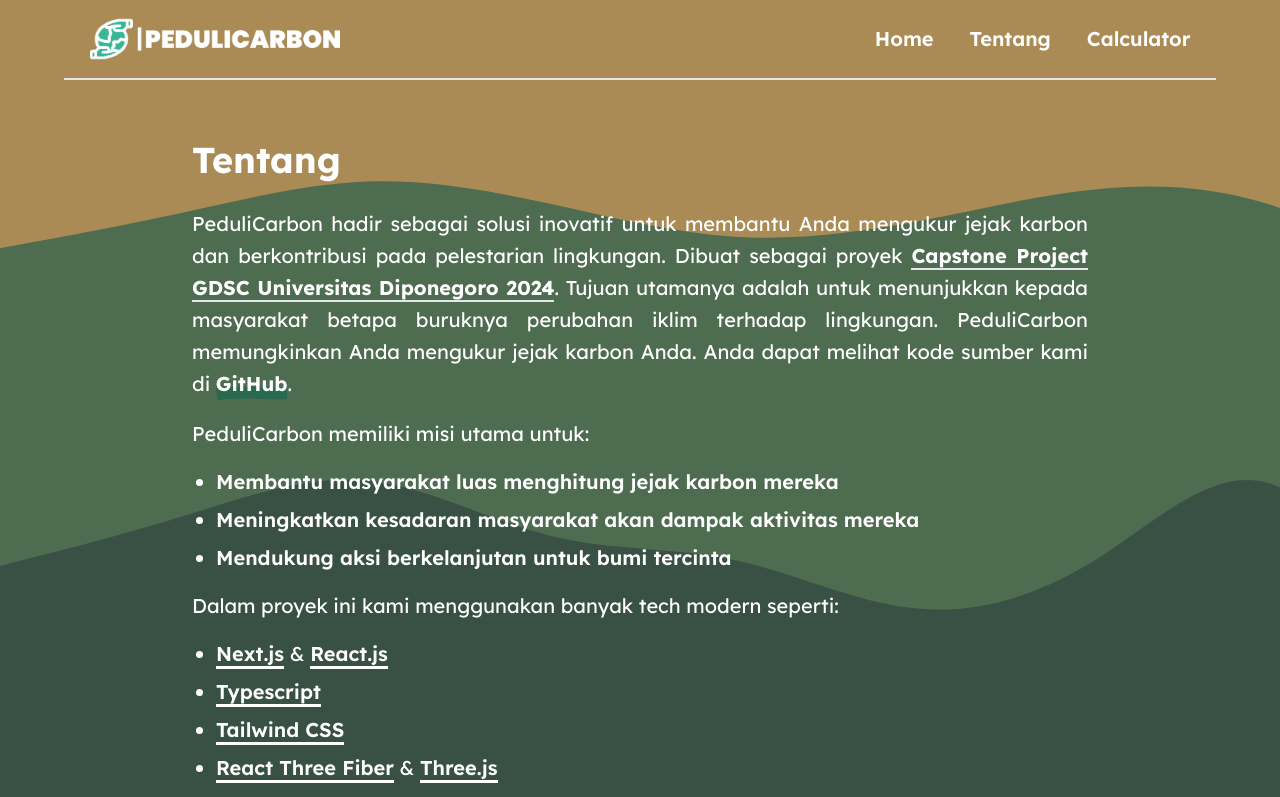
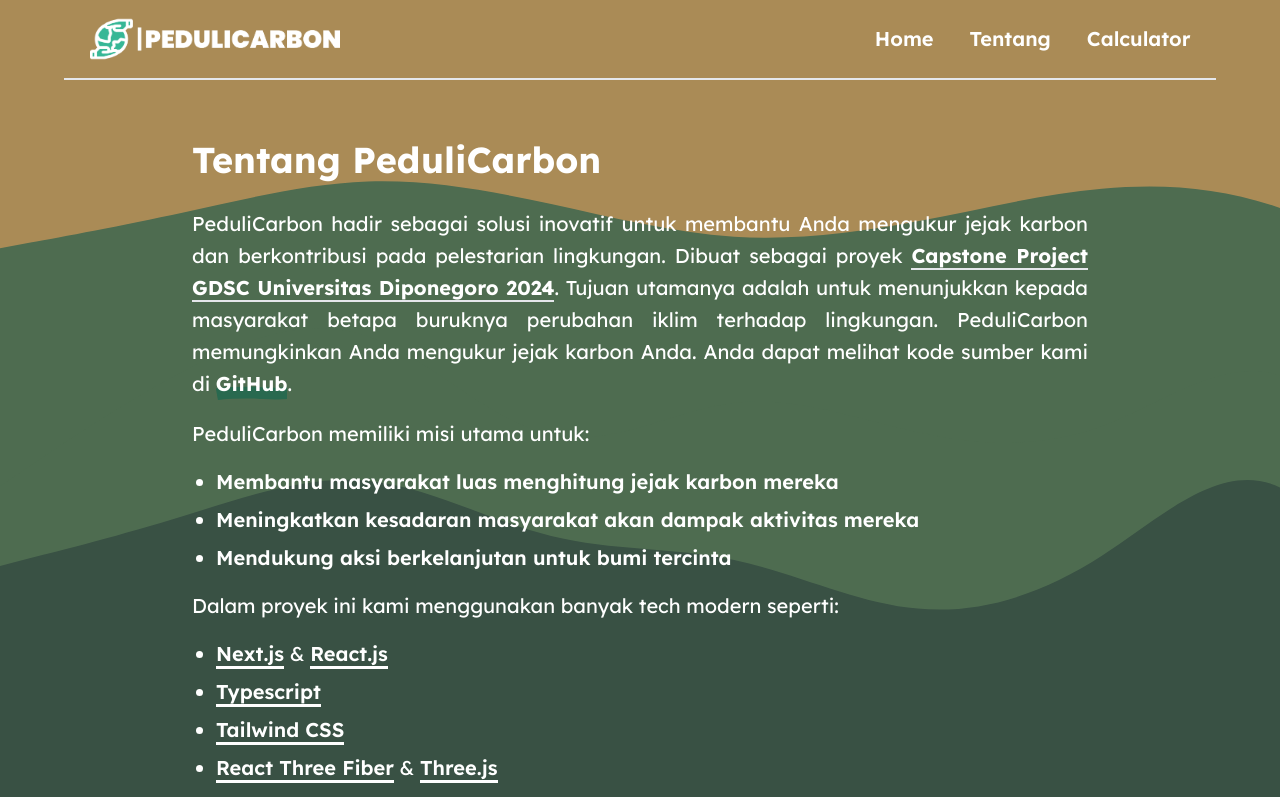
Before and after one commit to kdandy/pedulicarbon, a Next.js app: page /about in a window 1280 px wide. Shown: the top 797 px of the page. Built offline with nearby package versions, Linux system fonts and the light colour scheme.

Commit message:
fix: pages about

```diff
--- a/app/about/page.tsx
+++ b/app/about/page.tsx
@@ -3,7 +3,7 @@ const About = () => {
     <div className="px-[15vw] py-[40px] sm:py-[60px] text-xl">
 
       <h1 className="font-bold text-4xl mb-7 text-center sm:text-left">
-        Tentang
+        Tentang PeduliCarbon
       </h1>
 
 
```
